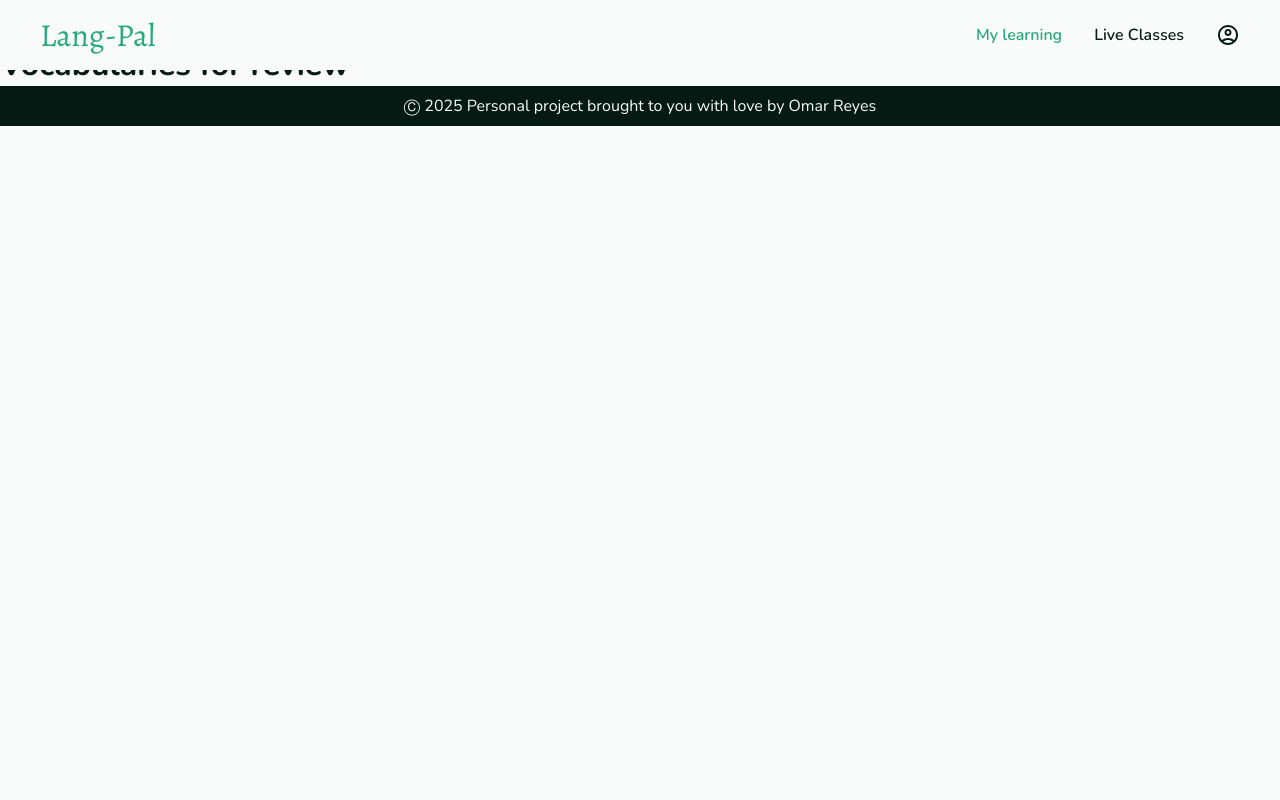
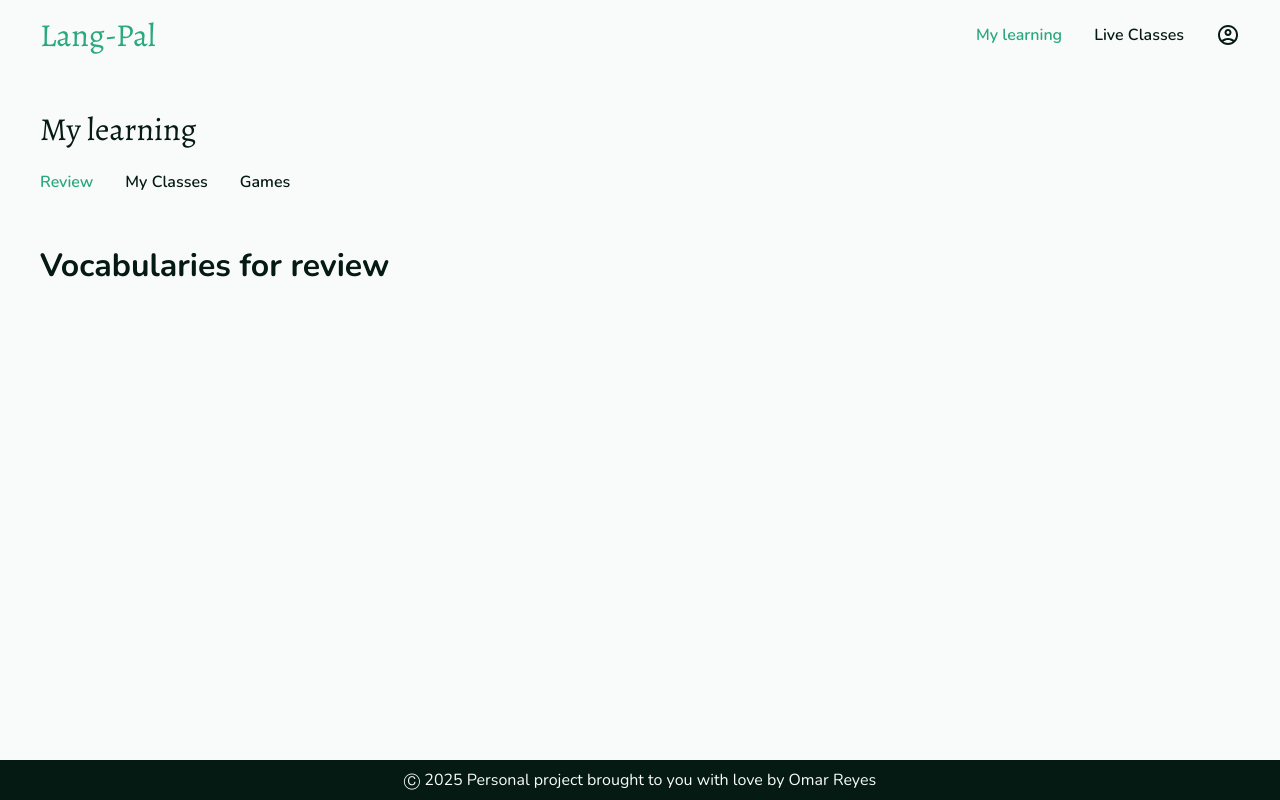
Before and after one commit to OmarReyesC/lang-pal--personal-project, a React (Vite) app: page /my-learning in a window 1280 px wide. Built offline with nearby package versions, Linux system fonts and the light colour scheme; what miragejs would draw is missing.

Commit message:
Initial layout for My Classes page

```diff
--- a/src/Pages/MyLearning/MyClasses.jsx
+++ b/src/Pages/MyLearning/MyClasses.jsx
@@ -1,4 +1,11 @@
 
 export default function MyClasses() {
-    return <h1>Theses are my classes</h1>
+    return (
+        <section className="my-classes">
+            <h2 className="title">My previous classes</h2>
+            <div className="previous-classes__list">
+
+            </div>
+        </section>
+    )
 }
--- a/src/Pages/MyLearning/MyLearning.jsx
+++ b/src/Pages/MyLearning/MyLearning.jsx
@@ -1,10 +1,33 @@
-import { Outlet } from "react-router"
+import { Outlet, NavLink } from "react-router"
 
 export default function MyLearning() {
     return (
         <>
-            <h1>My Learning Layout</h1>
-            <Outlet/>
+            <main className="my-learning__main">
+                <h1 className="my-learning__title headline">My learning</h1>
+                <nav className="my-learning__navbar">
+                    <NavLink
+                        to='.'
+                        className="navbar-item label"
+                        end
+                    >
+                        Review
+                    </NavLink>
+                    <NavLink
+                        to='my-classes'
+                        className="navbar-item label"
+                    >
+                        My Classes
+                    </NavLink>
+                    <NavLink
+                        to='games'
+                        className="navbar-item label"
+                    >
+                        Games
+                    </NavLink>
+                </nav>
+                <Outlet/>
+            </main>
         </>
     )
 }
--- a/src/index.css
+++ b/src/index.css
@@ -32,6 +32,7 @@ body{
   flex-direction: column;
 }
 main {
+  flex: 1;  /*Getting main to occupy full screen*/
   margin-top: 4.375rem;  /* Top make room for Header to be fixed*/
 }
 a {
@@ -91,6 +92,15 @@ button {
   border: 1px solid var(--color-primary-100);
   border-radius: 0.5rem;
   background: none;
+  color: var(--color-primary-100);
+}
+
+/* Navbar Items */
+
+.navbar-item {
+  color: var(--color-neutral-10); /* Keeping links from becoming purple*/
+}
+.active {
   color: var(--color-primary-100);
 }
 
@@ -449,6 +459,20 @@ button {
   align-self: stretch;
 }
 
+/* My Learning */
+
+.my-learning__main {
+  padding: 2.5rem;
+}
+.my-learning__title {
+  margin-bottom: 1.5rem;
+}
+.my-learning__navbar {
+  display: flex;
+  gap: 2rem;
+  margin-bottom: 3.25rem;
+}
+
 /* Review exercise */
 
 .review {
```
